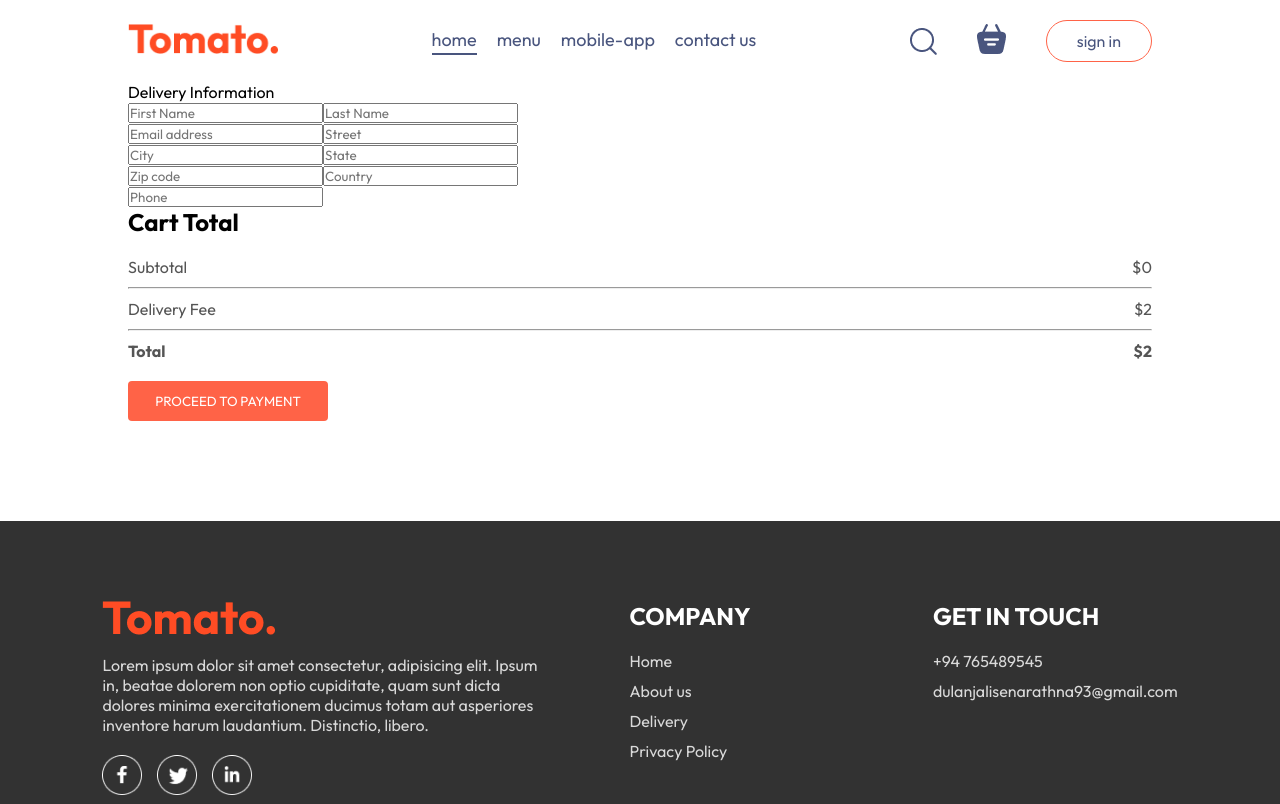
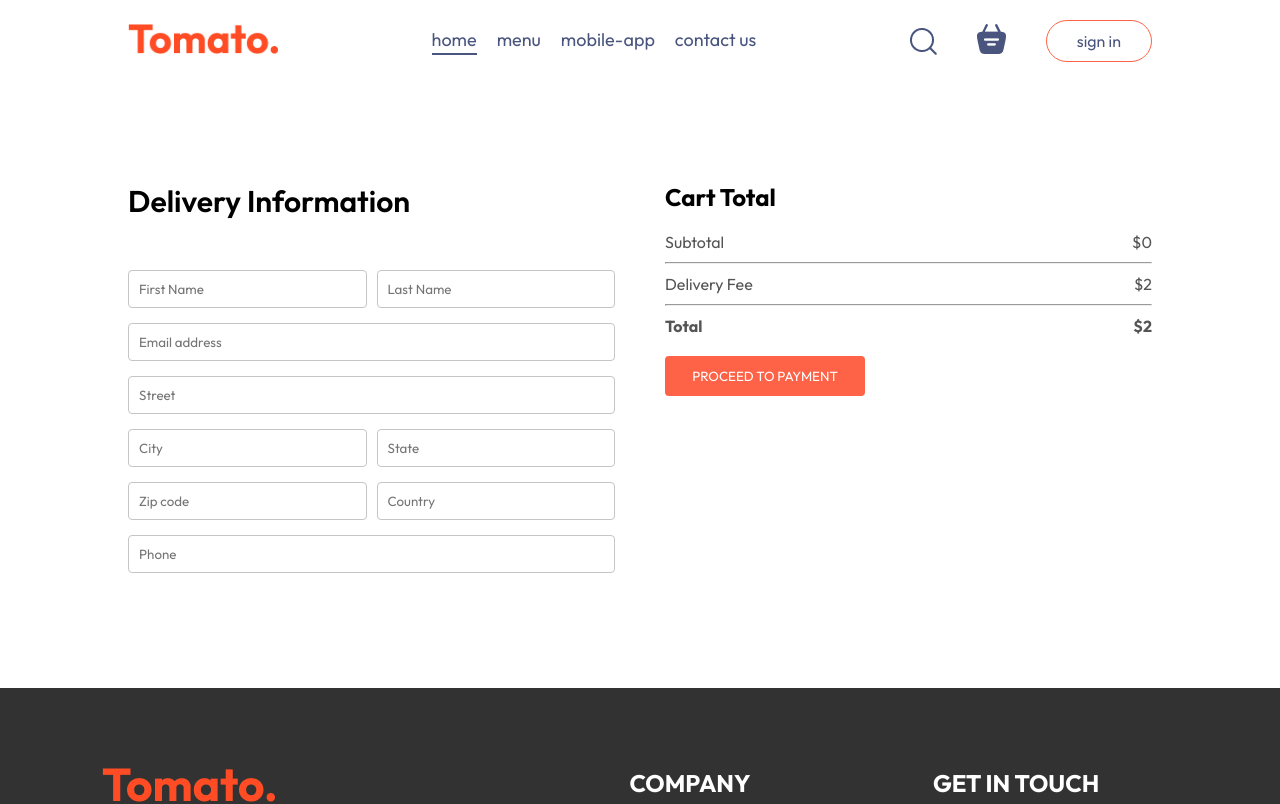
Before and after one commit to eliancontreras/mern-food-delivery-app-main, a React (Vite) app in the folder frontend/: page /order in a window 1280 px wide. Shown: the top 804 px of the page. Built offline with nearby package versions, Linux system fonts and the light colour scheme.

Commit message:
Place order styling done

```diff
--- a/frontend/src/pages/PlaceOrder/PlaceOrder.css
+++ b/frontend/src/pages/PlaceOrder/PlaceOrder.css
@@ -0,0 +1,41 @@
+.place-order{
+    display: flex;
+    align-items: start;
+    justify-content: space-between;
+    gap: 50px;
+    margin-top: 100px;
+}
+
+.place-order-left{
+    width: 100%;
+    max-width: max(30%,500px);
+}
+
+.place-order-left .title{
+    font-size: 30px;
+    font-weight: 600;
+    margin-bottom: 50px;
+}
+
+.place-order-left input{
+    margin-bottom: 15px;
+    width: 100%;
+    padding: 10px;
+    border: 1px solid #c5c5c5;
+    border-radius: 4px;
+    outline-color: tomato;
+}
+
+.place-order-left .multi-fields{
+    display: flex;
+    gap: 10px;
+}
+
+.place-order-right{
+    width: 100%;
+    max-width: max(40%,500px);
+}
+
+.place-order .cart-total button{
+
+}
```
